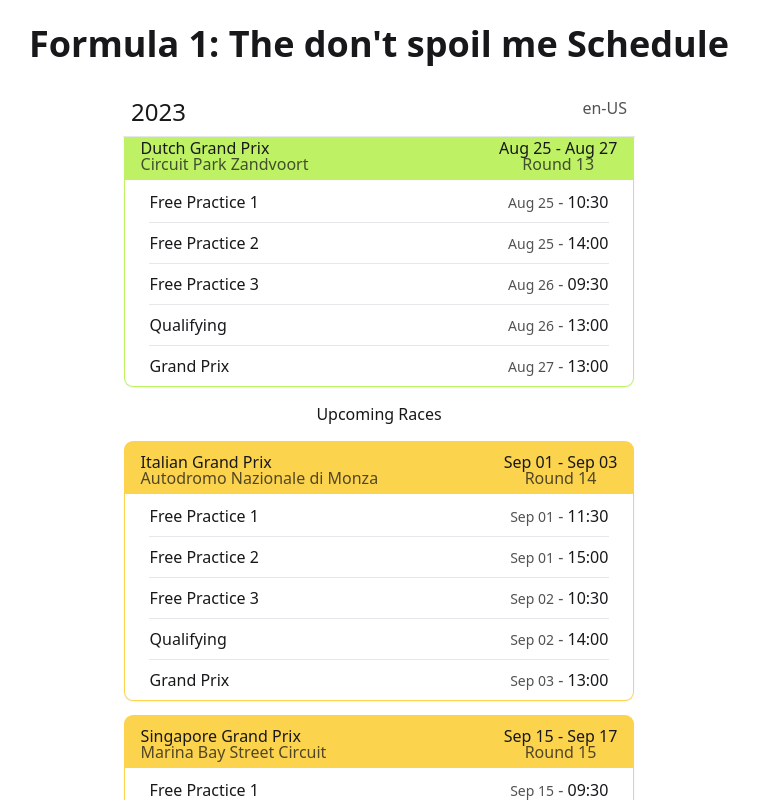
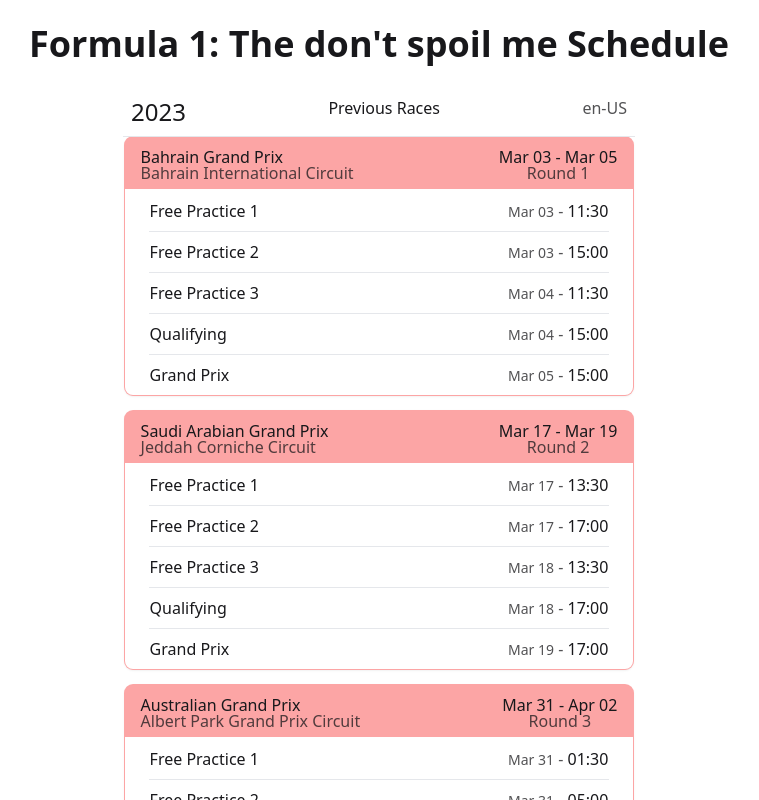
Before and after one commit to ThisIsSoSteve/Formula1NoSpoilersSchedule, a SvelteKit app: page / in a window 1280 px wide. Shown: the top 800 px of the page, without its empty margins (261-1020 px from the left). Built offline with nearby package versions, Linux system fonts and the light colour scheme.

Commit message:
added dynamic label to header

```diff
--- a/src/lib/Race.svelte
+++ b/src/lib/Race.svelte
@@ -1,6 +1,5 @@
 <script lang="ts">
 	import type RaceEvent from '$lib/classes/RaceEvent';
-	import { onMount } from 'svelte';
 
 	export let round: number;
 	export let name: string;
@@ -33,14 +32,24 @@
 		})}`;
 	}
 
-	//$: startDateFormatted = formatDate(startDate);
+	function getId(): string
+	{
+		if(isNext)
+		{
+			return "isNextElement";
+		}
+		if(isNext === false && isUpcoming)
+		{
+			return  "isUpcomingElement";
+		}
+
+		return  "isPreviousElement";
+	};
+
+
 </script>
 
-{#if isNext}
-	<div id="isNext" class="font-medium">Next Race</div>
-{/if}
-
-<a
+<a id={getId()}
 	href="#"
 	class="rounded-lg flex-none antialiased overflow-hidden
 	cursor-pointer outline-none ring-1 hover:ring-2 focus:ring-2
@@ -87,18 +96,5 @@
 				</tbody>
 			</table>
 		</section>
-
-		<!-- <div class="text-center">
-		{#if isNext}
-			<p>Next Race</p>
-		{:else if isUpcoming}
-			<p>Upcoming Race</p>
-		{:else}
-			<p>Click to Spoil</p>
-		{/if}
-	</div> -->
 	</article>
 </a>
-{#if isNext}
-	<div class="font-medium">Upcoming Races</div>
-{/if}
--- a/src/routes/+layout.svelte
+++ b/src/routes/+layout.svelte
@@ -2,17 +2,77 @@
 	import '../app.css';
 	import { dev } from '$app/environment';
 	import { inject } from '@vercel/analytics';
+	inject({ mode: dev ? 'development' : 'production' });
 
-	inject({ mode: dev ? 'development' : 'production' });
+	import { beforeUpdate, onMount } from 'svelte';
+
+	let lang = 'en-GB';
+	beforeUpdate(() => {
+		lang = navigator.languages.length > 0 ? navigator.languages[0] : 'en';
+	});
+
+	let nextPosition = 0;
+	let nextHeight = 0;
+	let RaceCategory = 'Next Race';
+
+	onMount(() => {
+		lang = navigator.languages.length > 0 ? navigator.languages[0] : 'en';
+
+		const el = document.getElementById('isNextElement');
+		if (!el) return;
+
+		let isNextElementRect = el.getBoundingClientRect();
+		nextHeight = isNextElementRect.height;
+		nextPosition = isNextElementRect.top + window.scrollY - nextHeight / 1.7;
+
+		window.scrollTo({
+			top: nextPosition,
+			behavior: 'instant'
+		});
+	});
+
+	function scrollHandler() {
+
+		if (
+			window.scrollY > nextPosition - nextHeight / 2  &&
+			window.scrollY < nextPosition + nextHeight / 2 &&
+			RaceCategory != 'Next Race'
+		) {
+			//console.log('passed next race');
+			RaceCategory = 'Next Race';
+		}
+
+		if (window.scrollY > nextPosition + nextHeight / 2 && RaceCategory != 'Upcoming Races') {
+			//console.log('Upcoming race');
+			RaceCategory = 'Upcoming Races';
+		}
+
+		if (window.scrollY < nextPosition - nextHeight / 2 && RaceCategory != 'Previous Races') {
+			//console.log('Previous race');
+			RaceCategory = 'Previous Races';
+		}
+	}
 </script>
 
-<div class="flex flex-col h-screen overflow-hidden">
-	<header>
-		<h1 class="text-center font-semibold text-4xl px-4 py-2 sm:py-6 bg-white">
-			Formula 1: The don't spoil me Schedule
-		</h1>
-	</header>
-	<main class="flex-1 overflow-y-scroll">
-		<slot />
-	</main>
-</div>
+<header class="sticky top-0 z-10">
+	<h1 class="text-center font-semibold text-2xl sm:text-4xl px-4 py-2 sm:py-6 bg-white">
+		Formula 1: The don't spoil me Schedule
+	</h1>
+	<div
+		class="flex justify-between mx-auto w-full sm:w-4/5 md:w-2/4 lg:w-2/5 pb-2 p-2
+sticky top-0 bg-white border-solid border-b"
+	>
+		<div class="font-medium text-2xl">2023</div>
+		<div class="font-medium">
+			{RaceCategory}
+		</div>
+		<div class="text-zinc-900/75">
+			{lang}
+		</div>
+	</div>
+</header>
+<main>
+	<slot />
+</main>
+
+<svelte:window on:scroll={scrollHandler} />
--- a/src/routes/+page.svelte
+++ b/src/routes/+page.svelte
@@ -1,37 +1,17 @@
 <script>
 	import Race from '$lib/Race.svelte';
-	import { onMount, beforeUpdate } from 'svelte';
+	import {beforeUpdate } from 'svelte';
 	export let data;
 
 	let lang = 'en-GB';
+
 	beforeUpdate(() => {
 		lang = navigator.languages.length > 0 ? navigator.languages[0] : 'en';
 	});
 
-	onMount(() => {
-		const el = document.getElementById('isNext');
-		if (!el) return;
-		el.scrollIntoView({
-			behavior: 'instant'
-		});
-	});
 </script>
 
-<div
-	class="flex justify-between mx-auto w-full sm:w-4/5 md:w-2/4 lg:w-2/5 pb-2 p-2
-sticky top-0 bg-white border-solid border-b"
->
-	<div class="font-medium text-2xl">
-		{data.season}
-	</div>
-	<div class="text-zinc-900/75">
-		{lang}
-	</div>
-</div>
 <div class="flex flex-col items-center gap-4 mx-1">
-	{#if !data.races[0].isNext}
-		<div class="font-medium text-left">Previous Races</div>
-	{/if}
 	{#each data.races as race}
 		<Race {...race} {lang} />
 	{/each}
```
